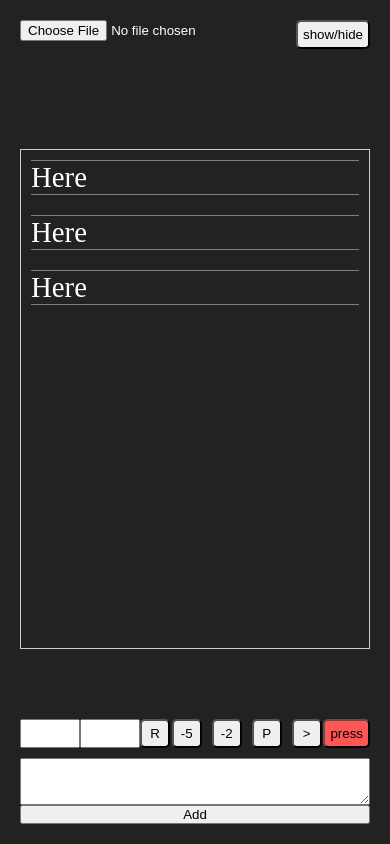
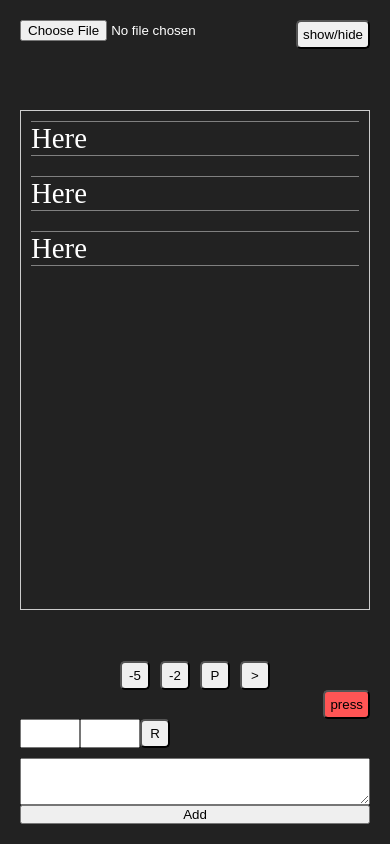
Before and after one commit to WolfMozart8/test, a plain HTML site: page index.html in a window 390 px wide. Drawn offline with Linux system fonts and the light colour scheme.

Commit message:
mobile style

```diff
--- a/style.css
+++ b/style.css
@@ -79,3 +79,21 @@ body {
     display: flex;
     justify-content: space-between;
 }
+
+
+
+@media (max-width: 400px) {
+    #controls {
+        flex-direction: column;
+    }
+    #time {
+        order: 1;
+    }
+    #buttons-media {
+        justify-content: center;
+    }
+    #create-text {
+        display: flex;
+        justify-content: flex-end;
+    }
+}
```
